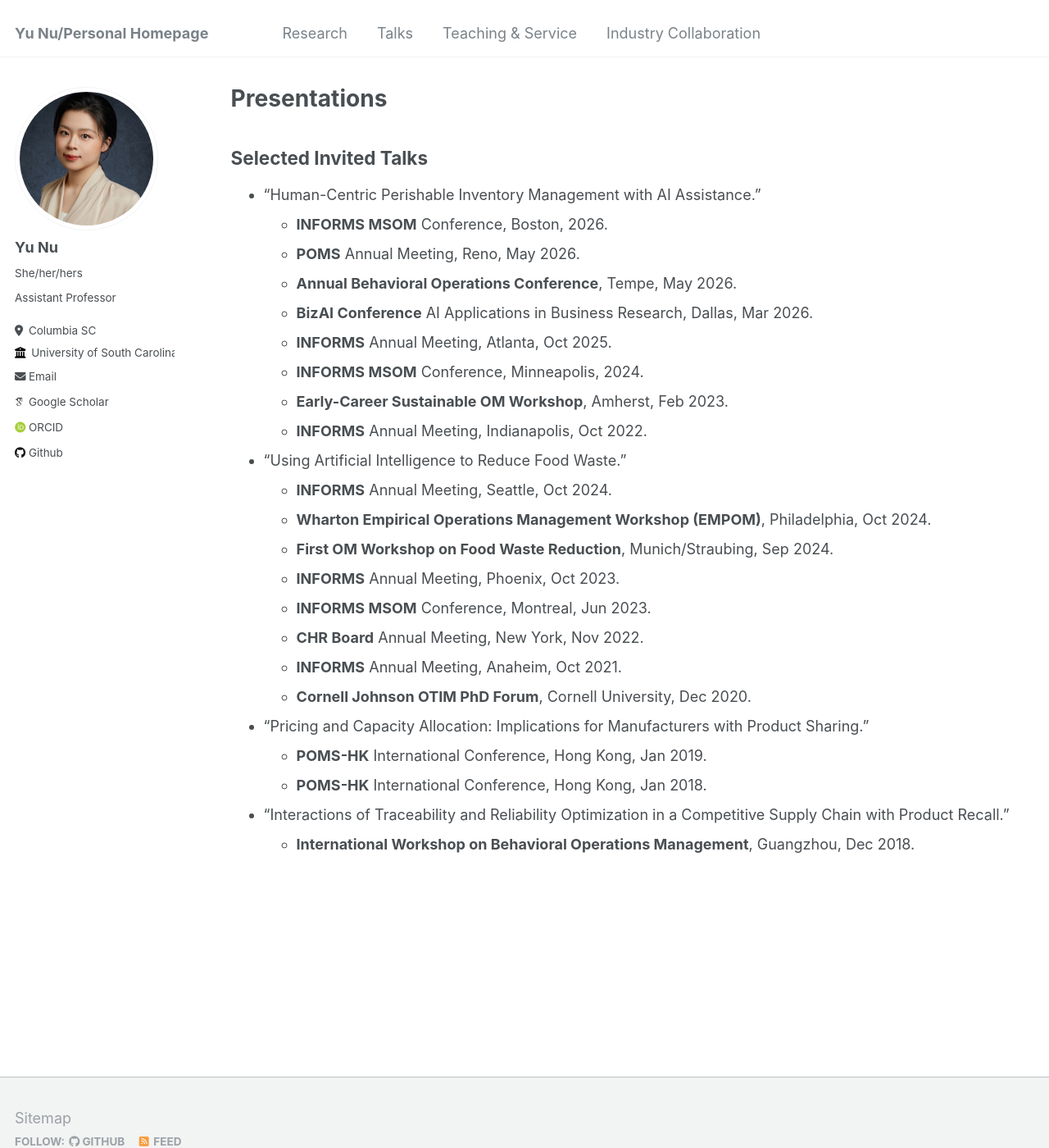
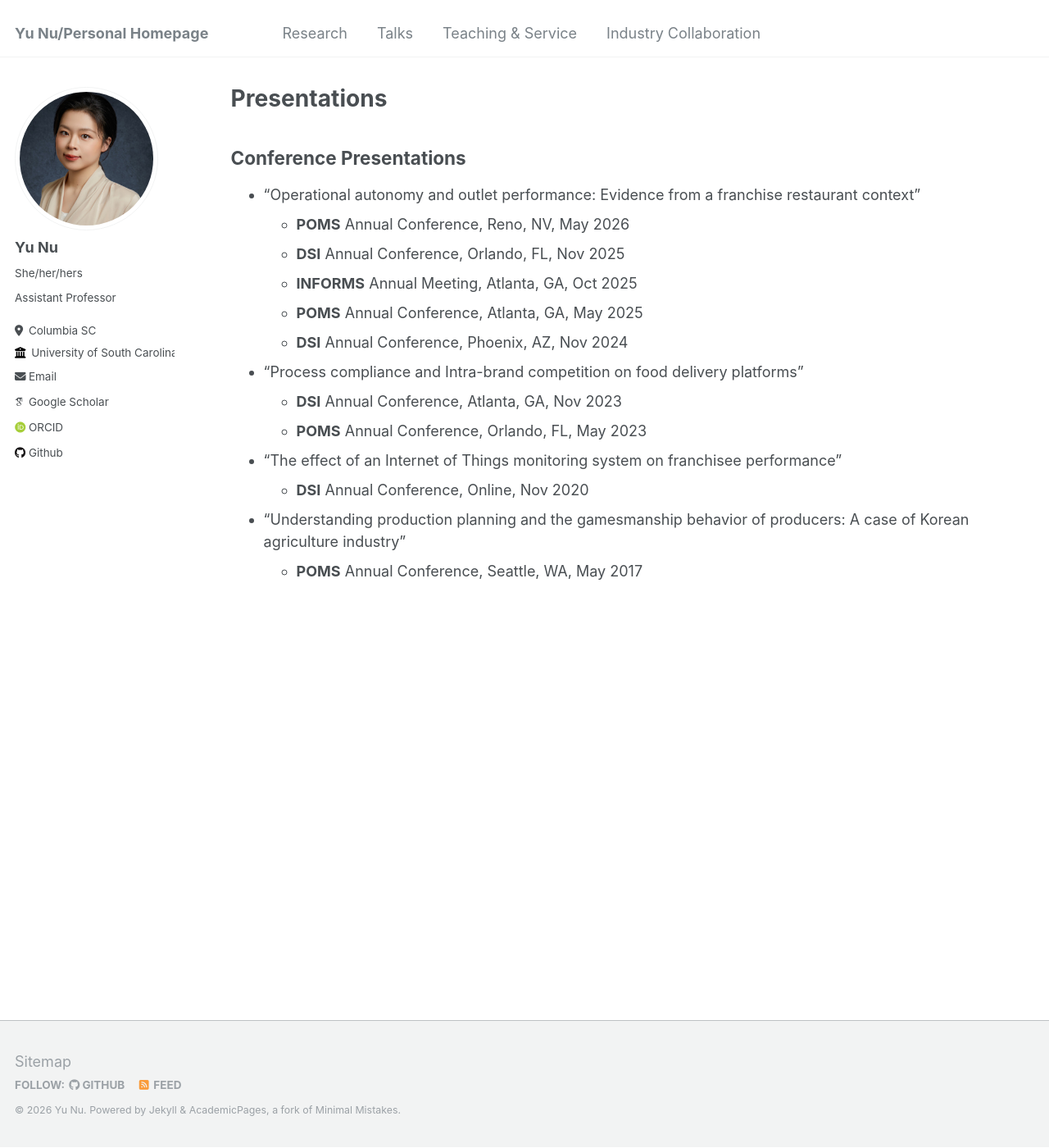
Before and after one commit to l3114987/I3114987.github.io, a Jekyll site: the page built from _pages/talks.md, in a window 1280 px wide and 1400 px high. Shown: the whole window at 82% size. Built offline with Jekyll 4.4.1, drawn with Linux system fonts in a browser that asks for light colours; some web fonts are replaced.

Commit message:
Update talks.md

```diff
--- a/_pages/talks.md
+++ b/_pages/talks.md
@@ -6,30 +6,22 @@ author_profile: true
 ---
 
 {% include base_path %}
-## Selected Invited Talks
-* "Human-Centric Perishable Inventory Management with AI Assistance."
-  * **INFORMS MSOM** Conference, Boston, 2026.
-  * **POMS** Annual Meeting, Reno, May 2026.
-  * **Annual Behavioral Operations Conference**, Tempe, May 2026.
-  * **BizAI Conference** AI Applications in Business Research, Dallas, Mar 2026.
-  * **INFORMS** Annual Meeting, Atlanta, Oct 2025.
-  * **INFORMS MSOM** Conference, Minneapolis, 2024.
-  * **Early-Career Sustainable OM Workshop**, Amherst, Feb 2023.
-  * **INFORMS** Annual Meeting, Indianapolis, Oct 2022.
 
-* "Using Artificial Intelligence to Reduce Food Waste."
-  * **INFORMS** Annual Meeting, Seattle, Oct 2024.
-  * **Wharton Empirical Operations Management Workshop (EMPOM)**, Philadelphia, Oct 2024.
-  * **First OM Workshop on Food Waste Reduction**, Munich/Straubing, Sep 2024.
-  * **INFORMS** Annual Meeting, Phoenix, Oct 2023.
-  * **INFORMS MSOM** Conference, Montreal, Jun 2023.
-  * **CHR Board** Annual Meeting, New York, Nov 2022.
-  * **INFORMS** Annual Meeting, Anaheim, Oct 2021.
-  * **Cornell Johnson OTIM PhD Forum**, Cornell University, Dec 2020.
+## Conference Presentations
 
-* "Pricing and Capacity Allocation: Implications for Manufacturers with Product Sharing."
-  * **POMS-HK** International Conference, Hong Kong, Jan 2019.
-  * **POMS-HK** International Conference, Hong Kong, Jan 2018.
+* "Operational autonomy and outlet performance: Evidence from a franchise restaurant context"
+  * **POMS** Annual Conference, Reno, NV, May 2026
+  * **DSI** Annual Conference, Orlando, FL, Nov 2025
+  * **INFORMS** Annual Meeting, Atlanta, GA, Oct 2025
+  * **POMS** Annual Conference, Atlanta, GA, May 2025
+  * **DSI** Annual Conference, Phoenix, AZ, Nov 2024
 
-* "Interactions of Traceability and Reliability Optimization in a Competitive Supply Chain with Product Recall."
-  * **International Workshop on Behavioral Operations Management**, Guangzhou, Dec 2018.
+* "Process compliance and Intra-brand competition on food delivery platforms"
+  * **DSI** Annual Conference, Atlanta, GA, Nov 2023
+  * **POMS** Annual Conference, Orlando, FL, May 2023
+
+* "The effect of an Internet of Things monitoring system on franchisee performance"
+  * **DSI** Annual Conference, Online, Nov 2020
+
+* "Understanding production planning and the gamesmanship behavior of producers: A case of Korean agriculture industry"
+  * **POMS** Annual Conference, Seattle, WA, May 2017
```
